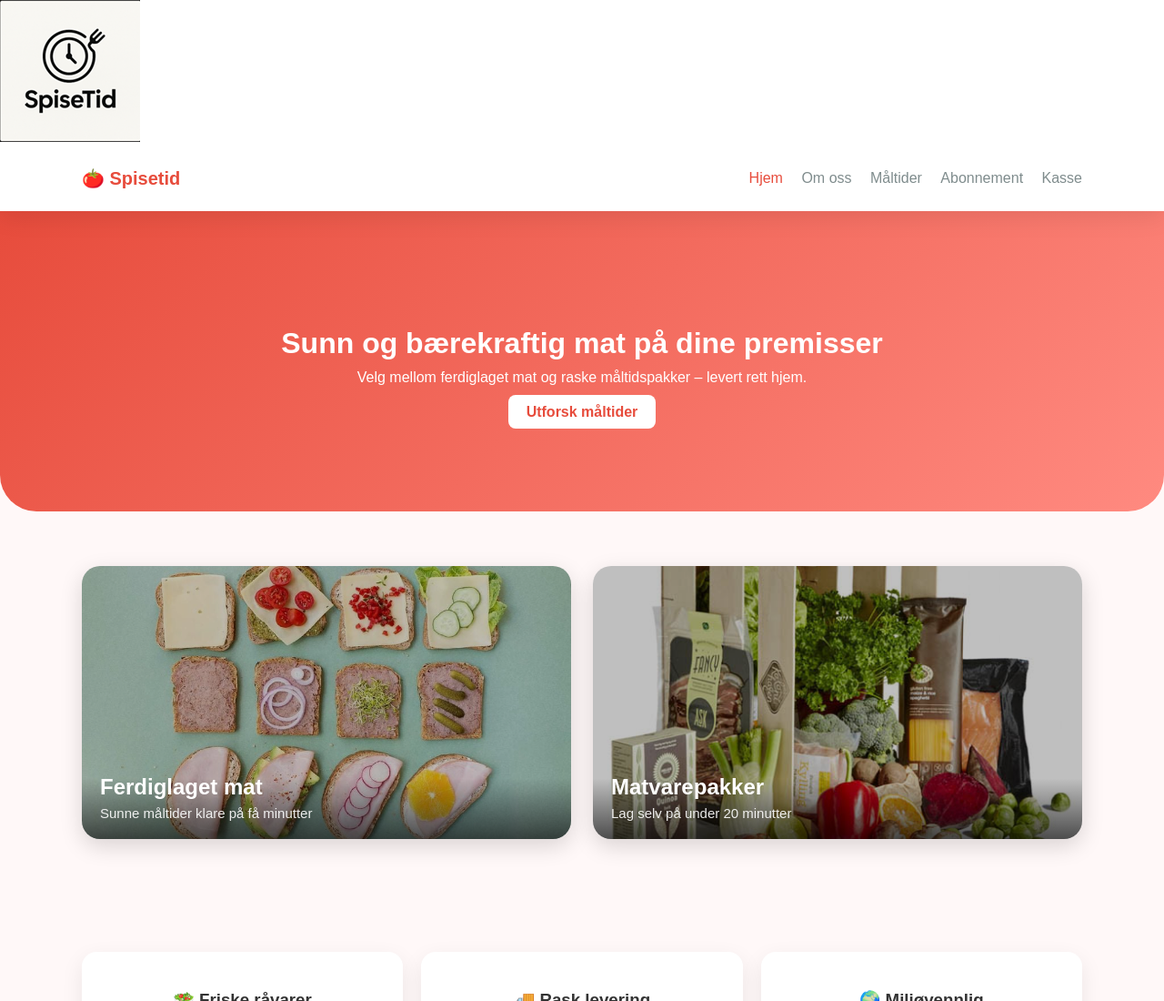
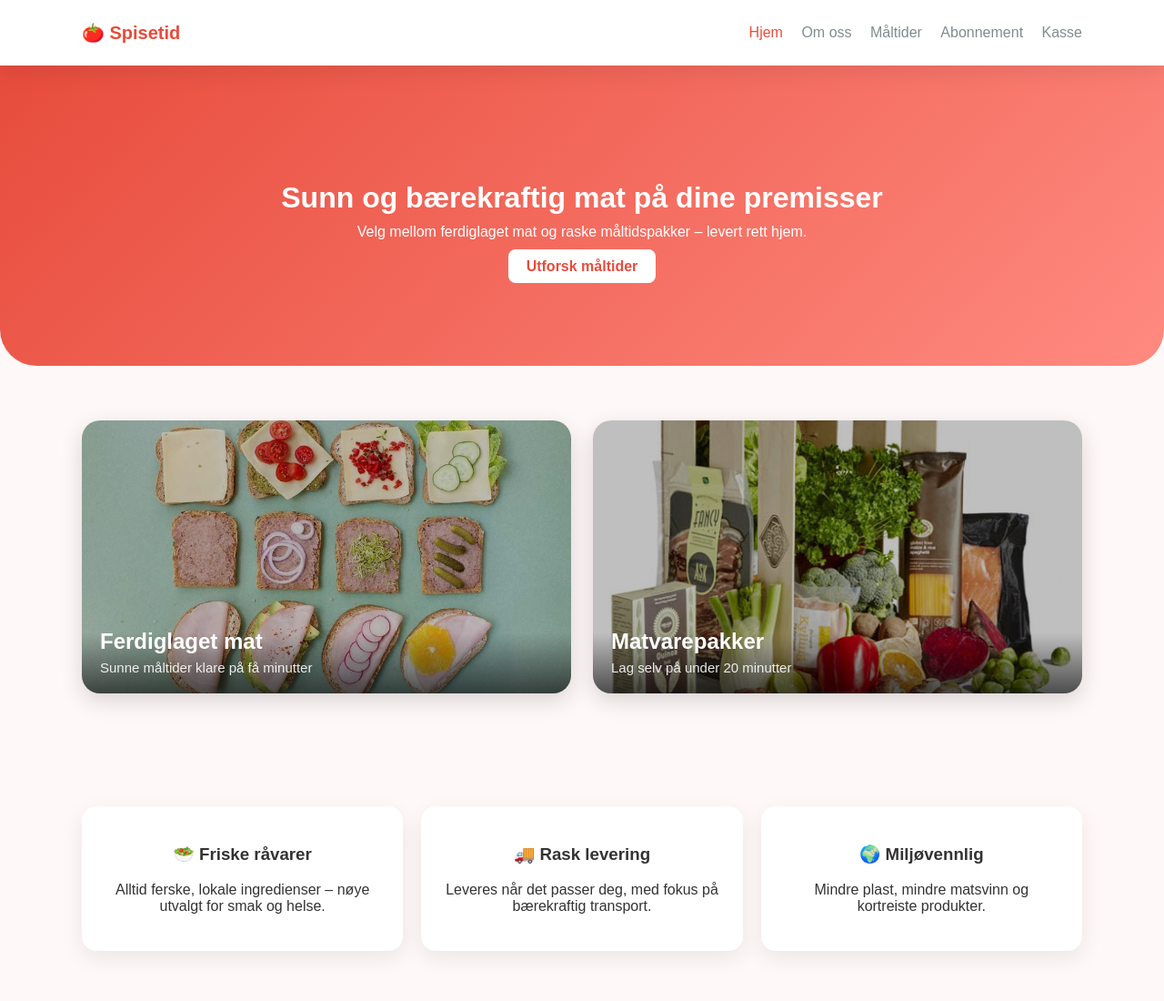
Before and after one commit to Loballss/INF2, a plain HTML site: page index.html in a window 1280 px wide. Shown: the top 1100 px of the page at 91% size. Drawn offline with Linux system fonts and the light colour scheme.

Commit message:
Fix HTML formatting and structure

```diff
--- a/index.html
+++ b/index.html
@@ -8,7 +8,7 @@
 </head>
 <body>
   <header class="navbar">
-    <img src="images/logo.png" alt="SpiseTid Logo" class="logo">
+
     <div class="container nav-inner">
       <a href="index.html" class="logo">🍅 Spisetid</a>
       <nav>
```
